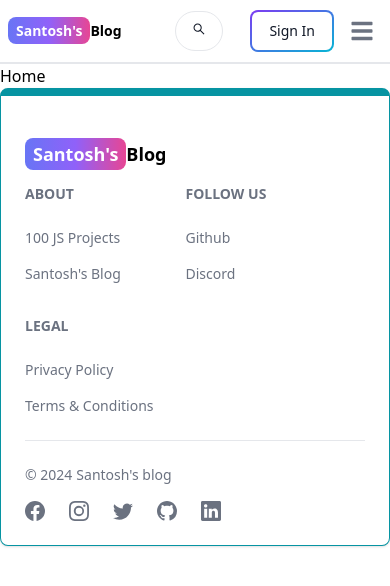
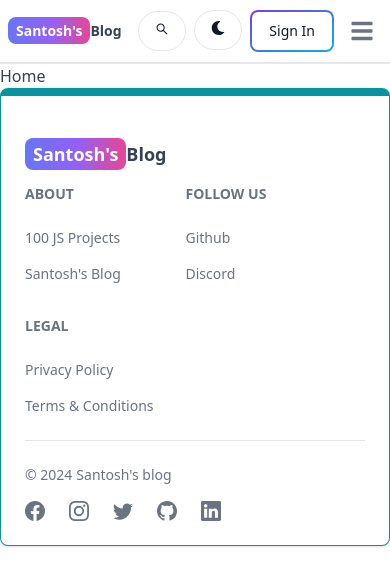
Before and after one commit to Santosh177/MERN_BLOG, a React (Vite) app in the folder client/: page / in a window 390 px wide. Shown: the top 586 px of the page. Built offline with nearby package versions, Linux system fonts and the light colour scheme; no server answers.

Commit message:
add dark mode functionality

```diff
--- a/client/src/components/Header.jsx
+++ b/client/src/components/Header.jsx
@@ -1,12 +1,15 @@
 import { Button, Navbar, TextInput, Avatar, Dropdown } from 'flowbite-react';
 import { Link, useLocation } from 'react-router-dom';
 import { AiOutlineSearch } from 'react-icons/ai';
-import { FaMoon } from 'react-icons/fa';
-import { useSelector } from 'react-redux';
+import { FaMoon, FaSun } from 'react-icons/fa';
+import { useSelector, useDispatch } from 'react-redux';
+import { toggleTheme } from '../redux/theme/themeSlice';
 
 export default function Header() {
     const path = useLocation().pathname;
+    const dispatch = useDispatch();
     const { currentUser } = useSelector((state) => state.user);
+    const { theme } = useSelector((state) => state.theme);
     console.log("currentUser",currentUser)
   return (
     <Navbar className='border-b-2'>
@@ -31,8 +34,13 @@
         <AiOutlineSearch />
       </Button>
       <div className='flex gap-2 md:order-2'>
-        <Button className='w-12 h-10 hidden sm:inline' color='gray' pill>
-          <FaMoon />
+      <Button
+          className='w-12 h-10 sm:inline'
+          color='gray'
+          pill
+          onClick={() => dispatch(toggleTheme())}
+        >
+          {theme === 'light' ?  <FaMoon /> :<FaSun />}
         </Button>
         {currentUser ? (
           <Dropdown
--- /dev/null
+++ b/client/src/components/ThemeProvider.jsx
@@ -0,0 +1,11 @@
+import { useSelector } from 'react-redux';
+export default function ThemeProvider({ children }) {
+  const { theme } = useSelector((state) => state.theme);
+  return (
+    <div className={theme}>
+      <div className='bg-white text-gray-700 dark:text-gray-200 dark:bg-[rgb(16,23,42)] min-h-screen'>
+        {children}
+      </div>
+    </div>
+  );
+}
--- a/client/src/main.jsx
+++ b/client/src/main.jsx
@@ -5,12 +5,15 @@
 import { store, persistor } from './redux/store.js'
 import { Provider } from'react-redux'
 import { PersistGate } from 'redux-persist/integration/react';
+import ThemeProvider from './components/ThemeProvider.jsx';
 
 ReactDOM.createRoot(document.getElementById('root')).render(
   // <React.StrictMode>
   <PersistGate persistor={persistor}>
   <Provider store={store}>
-    <App />
+      <ThemeProvider>
+        <App />
+      </ThemeProvider>
   </Provider>
   </PersistGate>
   // </React.StrictMode>,
--- a/client/src/redux/store.js
+++ b/client/src/redux/store.js
@@ -1,10 +1,12 @@
 import { configureStore, combineReducers } from '@reduxjs/toolkit'
 import userReducer from './user/userSlice';
+import themeReducer from './theme/themeSlice';
 import { persistReducer, persistStore } from 'redux-persist';
 import storage from 'redux-persist/lib/storage';
 
 const rootReducer = combineReducers({
   user: userReducer,
+  theme: themeReducer,
 });
 
 const persistConfig = {
--- /dev/null
+++ b/client/src/redux/theme/themeSlice.js
@@ -0,0 +1,15 @@
+import {createSlice} from '@reduxjs/toolkit';
+const initialState = {
+    theme: 'light',
+};
+const themeSlice = createSlice({
+    name: 'theme',
+    initialState,
+    reducers: {
+        toggleTheme: (state) => {
+            state.theme = state.theme === 'light' ? 'dark' : 'light';
+        },
+        }
+});
+export const {toggleTheme} = themeSlice.actions;
+export default themeSlice.reducer;
```
